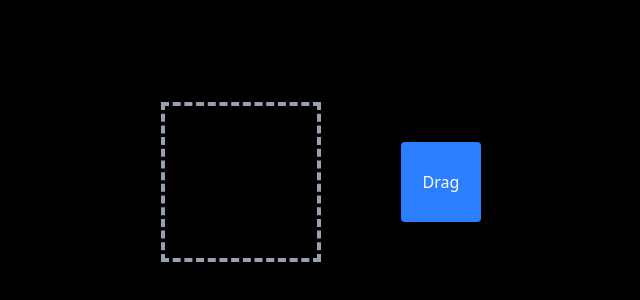
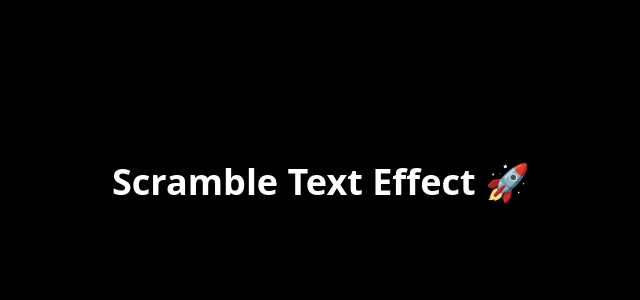
Before and after one commit to fouadmo1223/Framer, a React (Vite) app: page / in a window 1280 px wide. Shown: the part 218-518 px from the top of the page, without its empty margins (319-959 px from the left). Built offline with nearby package versions, Linux system fonts and the light colour scheme.

Commit message:
scrumble text

```diff
--- a/src/App.jsx
+++ b/src/App.jsx
@@ -27,6 +27,7 @@ import SVGDrawing from "./gsap/plugins/SVGDrawing";
 import ObserverDemo from "./gsap/plugins/ObserverDemo";
 import ObserverPractice from "./gsap/plugins/ObserverPractice";
 import DragDemo from "./gsap/plugins/DragDemo";
+import ScrumbleDemo from "./gsap/plugins/ScrumbleDemo";
 
 // Reusable Page Wrapper (for animations)
 const PageTransition = ({ children }) => {
@@ -122,7 +123,8 @@ function App() {
         {/* <KeyFrames /> */}
         {/* <ObserverDemo /> */}
         {/* <ObserverPractice /> */}
-        <DragDemo />
+        {/* <DragDemo /> */}
+        <ScrumbleDemo />
       </div>
     </>
   );
--- /dev/null
+++ b/src/gsap/plugins/ScrumbleDemo.jsx
@@ -0,0 +1,54 @@
+import React, { useRef } from "react";
+import gsap from "gsap";
+import ScrambleTextPlugin from "gsap/ScrambleTextPlugin";
+import { useGSAP } from "@gsap/react";
+
+gsap.registerPlugin(ScrambleTextPlugin);
+
+const ScrumbleDemo = () => {
+  const textRef = useRef(null);
+
+  useGSAP(() => {
+    gsap.fromTo(
+      textRef.current,
+      {
+        scrambleText: {
+          text: "",
+        },
+      },
+      {
+        scrambleText: {
+          text: "Scramble Text Effect 🚀",
+          chars: "upperAndLowerCase",
+          speed: 0.4,
+          revealDelay: 0.2,
+        },
+        duration: 2,
+        ease: "none",
+      },
+    );
+  });
+
+  return (
+    <div className="w-full h-screen flex items-center justify-center bg-black">
+      <h1
+        ref={textRef}
+        className="text-4xl font-bold text-white cursor-pointer"
+        onMouseEnter={() => {
+          gsap.to(textRef.current, {
+            scrambleText: {
+              text: "Scramble Text Effect 🚀",
+              chars: "0123456789!@#$%^&*",
+              speed: 0.1,
+            },
+            duration: 3,
+          });
+        }}
+      >
+        Scramble Text Effect 🚀
+      </h1>
+    </div>
+  );
+};
+
+export default ScrumbleDemo;
```
